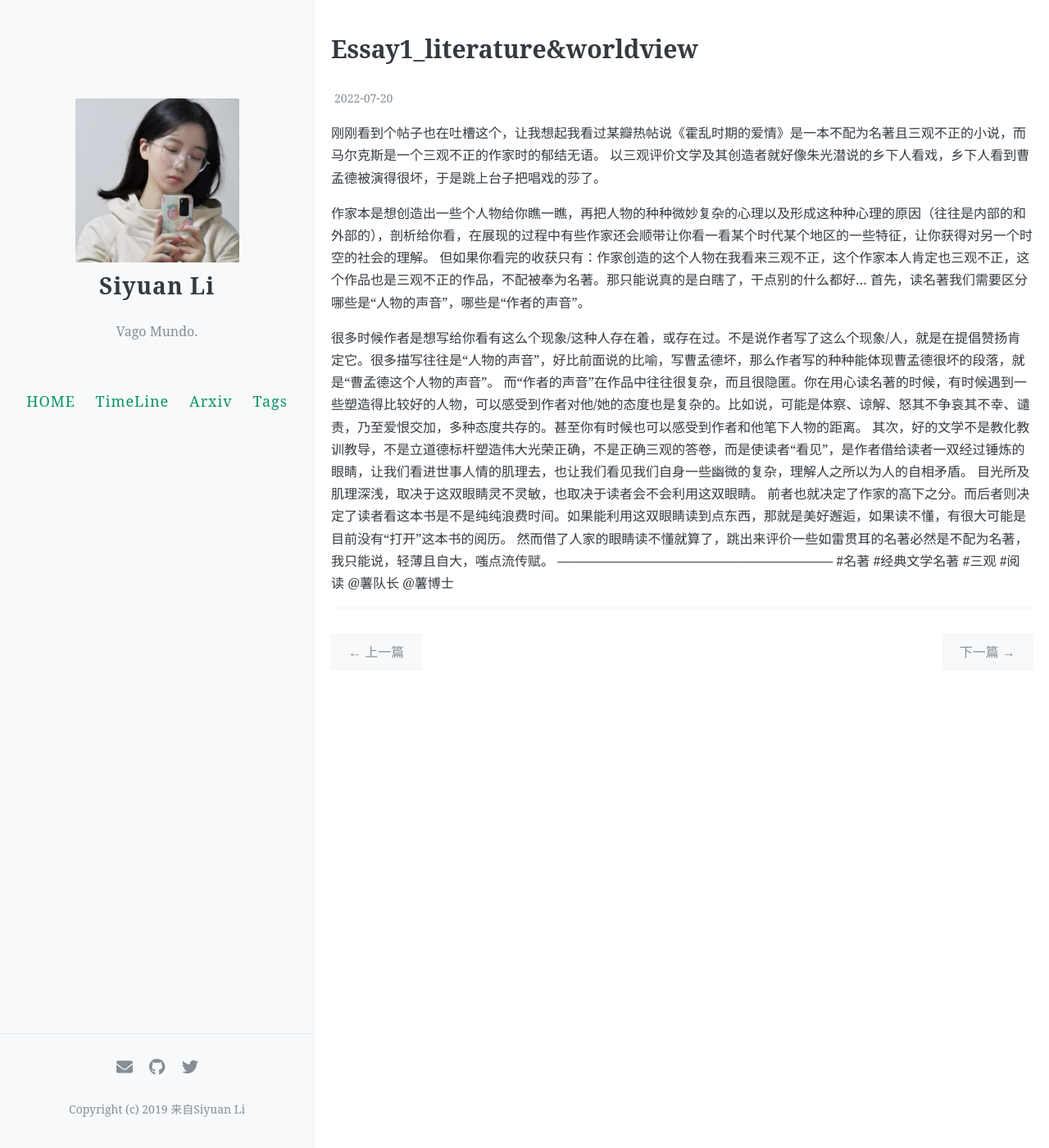
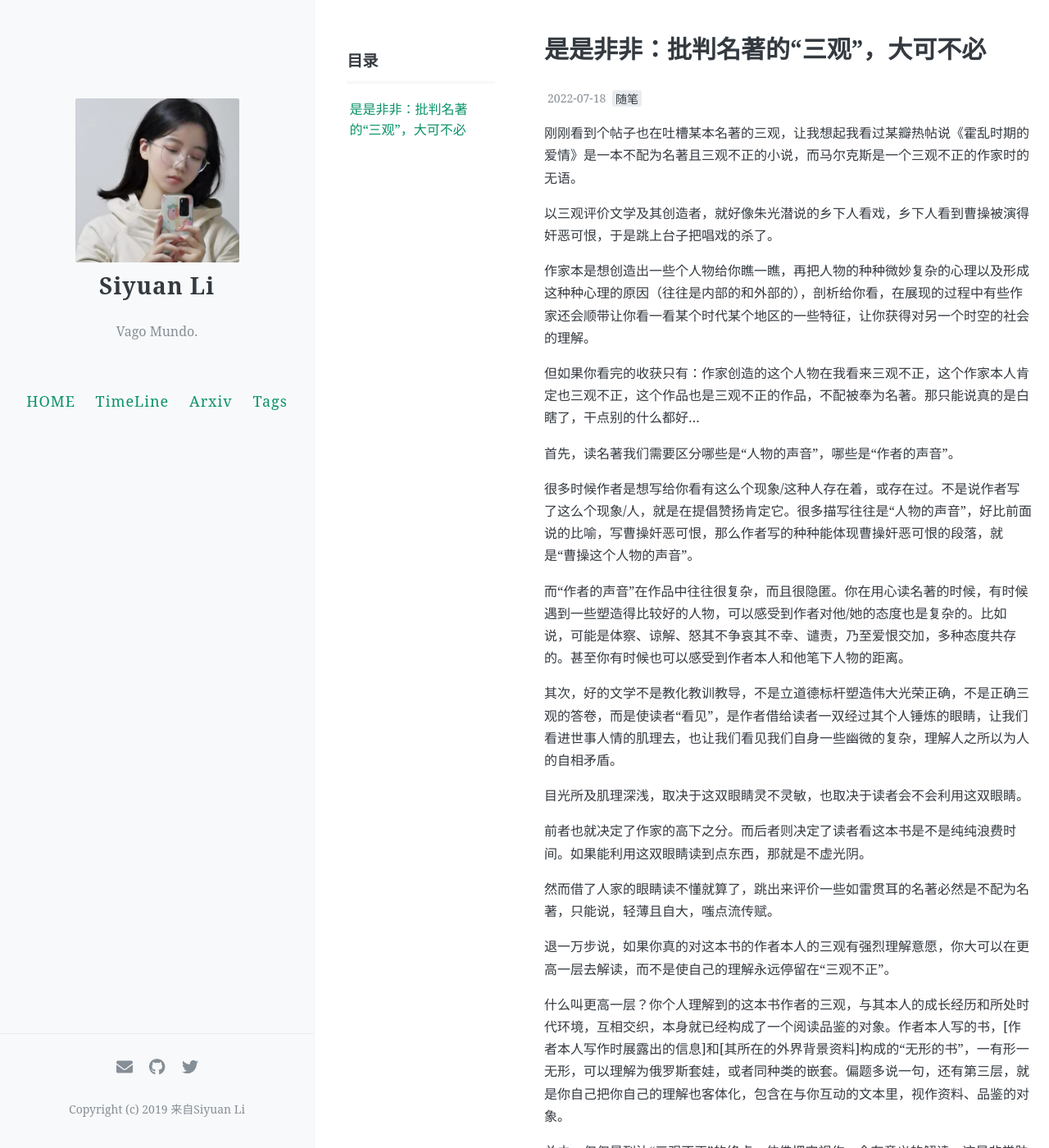
Before and after one commit to ApolloLSY/Attic, a Jekyll site: the page built from _posts/2022-07-20-Essay1_Literature&Worldview.md, in a window 1280 px wide and 1400 px high. Shown: the whole window at 82% size. Built offline with Jekyll 4.4.1, drawn with Linux system fonts in a browser that asks for light colours; our own code applies the rules of GitHub Pages for plain Markdown files; comment, search, counter and statistics services are not loaded; some of the changed text lies outside the part shown.

Commit message:
Update 2022-07-20-Essay1_Literature&Worldview.md

```diff
--- a/_posts/2022-07-20-Essay1_Literature&Worldview.md
+++ b/_posts/2022-07-20-Essay1_Literature&Worldview.md
@@ -1,15 +1,50 @@
-刚刚看到个帖子也在吐槽这个，让我想起我看过某瓣热帖说《霍乱时期的爱情》是一本不配为名著且三观不正的小说，而马尔克斯是一个三观不正的作家时的郁结无语。
-以三观评价文学及其创造者就好像朱光潜说的乡下人看戏，乡下人看到曹孟德被演得很坏，于是跳上台子把唱戏的莎了。
+---
+layout: post
+title: 是是非非：批判名著的“三观”，大可不必
+date: 2022-07-18
+Author: Siyuan Li
+toc: true
+tags: [随笔]
+comments: true
+---
+
+刚刚看到个帖子也在吐槽某本名著的三观，让我想起我看过某瓣热帖说《霍乱时期的爱情》是一本不配为名著且三观不正的小说，而马尔克斯是一个三观不正的作家时的无语。
+
+以三观评价文学及其创造者，就好像朱光潜说的乡下人看戏，乡下人看到曹操被演得奸恶可恨，于是跳上台子把唱戏的杀了。
 
 作家本是想创造出一些个人物给你瞧一瞧，再把人物的种种微妙复杂的心理以及形成这种种心理的原因（往往是内部的和外部的），剖析给你看，在展现的过程中有些作家还会顺带让你看一看某个时代某个地区的一些特征，让你获得对另一个时空的社会的理解。
+
 但如果你看完的收获只有：作家创造的这个人物在我看来三观不正，这个作家本人肯定也三观不正，这个作品也是三观不正的作品，不配被奉为名著。那只能说真的是白瞎了，干点别的什么都好…
+
 首先，读名著我们需要区分哪些是“人物的声音”，哪些是“作者的声音”。
 
-很多时候作者是想写给你看有这么个现象/这种人存在着，或存在过。不是说作者写了这么个现象/人，就是在提倡赞扬肯定它。很多描写往往是“人物的声音”，好比前面说的比喻，写曹孟德坏，那么作者写的种种能体现曹孟德很坏的段落，就是“曹孟德这个人物的声音”。
-而“作者的声音”在作品中往往很复杂，而且很隐匿。你在用心读名著的时候，有时候遇到一些塑造得比较好的人物，可以感受到作者对他/她的态度也是复杂的。比如说，可能是体察、谅解、怒其不争哀其不幸、谴责，乃至爱恨交加，多种态度共存的。甚至你有时候也可以感受到作者和他笔下人物的距离。
-其次，好的文学不是教化教训教导，不是立道德标杆塑造伟大光荣正确，不是正确三观的答卷，而是使读者“看见”，是作者借给读者一双经过锤炼的眼睛，让我们看进世事人情的肌理去，也让我们看见我们自身一些幽微的复杂，理解人之所以为人的自相矛盾。
+很多时候作者是想写给你看有这么个现象/这种人存在着，或存在过。不是说作者写了这么个现象/人，就是在提倡赞扬肯定它。很多描写往往是“人物的声音”，好比前面说的比喻，写曹操奸恶可恨，那么作者写的种种能体现曹操奸恶可恨的段落，就是“曹操这个人物的声音”。
+
+而“作者的声音”在作品中往往很复杂，而且很隐匿。你在用心读名著的时候，有时候遇到一些塑造得比较好的人物，可以感受到作者对他/她的态度也是复杂的。比如说，可能是体察、谅解、怒其不争哀其不幸、谴责，乃至爱恨交加，多种态度共存的。甚至你有时候也可以感受到作者本人和他笔下人物的距离。
+
+其次，好的文学不是教化教训教导，不是立道德标杆塑造伟大光荣正确，不是正确三观的答卷，而是使读者“看见”，是作者借给读者一双经过其个人锤炼的眼睛，让我们看进世事人情的肌理去，也让我们看见我们自身一些幽微的复杂，理解人之所以为人的自相矛盾。
+
 目光所及肌理深浅，取决于这双眼睛灵不灵敏，也取决于读者会不会利用这双眼睛。
-前者也就决定了作家的高下之分。而后者则决定了读者看这本书是不是纯纯浪费时间。如果能利用这双眼睛读到点东西，那就是美好邂逅，如果读不懂，有很大可能是目前没有“打开”这本书的阅历。
-然而借了人家的眼睛读不懂就算了，跳出来评价一些如雷贯耳的名著必然是不配为名著，我只能说，轻薄且自大，嗤点流传赋。
-—————————————————————
-#名著 #经典文学名著 #三观 #阅读 @薯队长 @薯博士
+
+前者也就决定了作家的高下之分。而后者则决定了读者看这本书是不是纯纯浪费时间。如果能利用这双眼睛读到点东西，那就是不虚光阴。
+
+然而借了人家的眼睛读不懂就算了，跳出来评价一些如雷贯耳的名著必然是不配为名著，只能说，轻薄且自大，嗤点流传赋。
+
+退一万步说，如果你真的对这本书的作者本人的三观有强烈理解意愿，你大可以在更高一层去解读，而不是使自己的理解永远停留在“三观不正”。
+
+什么叫更高一层？你个人理解到的这本书作者的三观，与其本人的成长经历和所处时代环境，互相交织，本身就已经构成了一个阅读品鉴的对象。作者本人写的书，[作者本人写作时展露出的信息]和[其所在的外界背景资料]构成的“无形的书”，一有形一无形，可以理解为俄罗斯套娃，或者同种类的嵌套。偏题多说一句，还有第三层，就是你自己把你自己的理解也客体化，包含在与你互动的文本里，视作资料、品鉴的对象。
+
+总之，仅仅是到达“三观不正”的终点，仿佛把它视作一个有意义的解读，这是非常肤浅和偷懒的做法。
+
+更重要的是，事实上没有人为你设置【到达的终点】，阅读也并不是一个目的在于冲刺到终点的活动。
+
+**题解**
+>非非堂记-欧阳修
+>……
+>权衡之平物，动则轻重差，其于静也，锱铢不失。
+>水之鉴物，动则不能有睹，其于静也，毫发可辨。
+>在乎人，耳司听，目司视，动则乱于聪明，其于静也，闻见必审。
+>处身者不为外物眩晃而动，则其心静，心静则智识明，是是非非，无所施而不中。
+>夫是是近乎谄，非非近乎讪，不幸而过，宁讪无谄。
+>是者，君子之常，是之何加？一以观之，未若非非之为正也。
+》……
```
